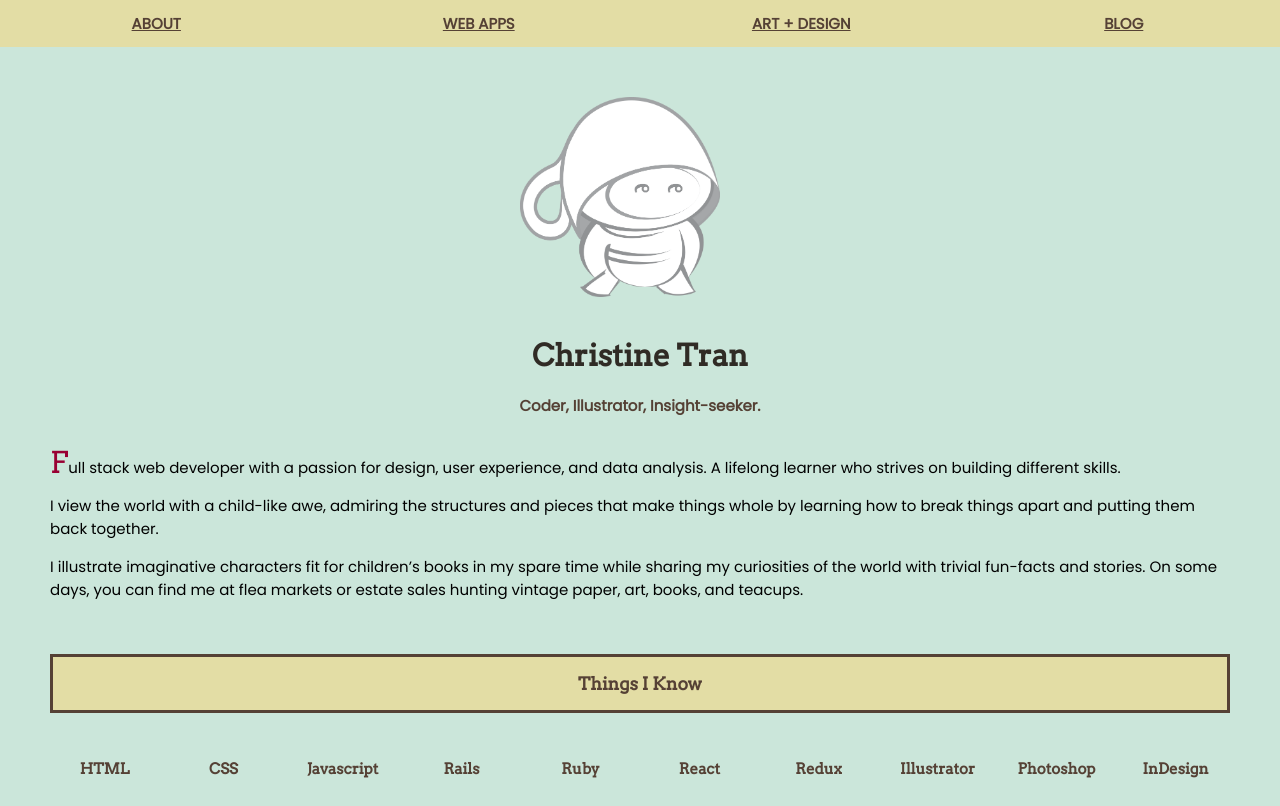
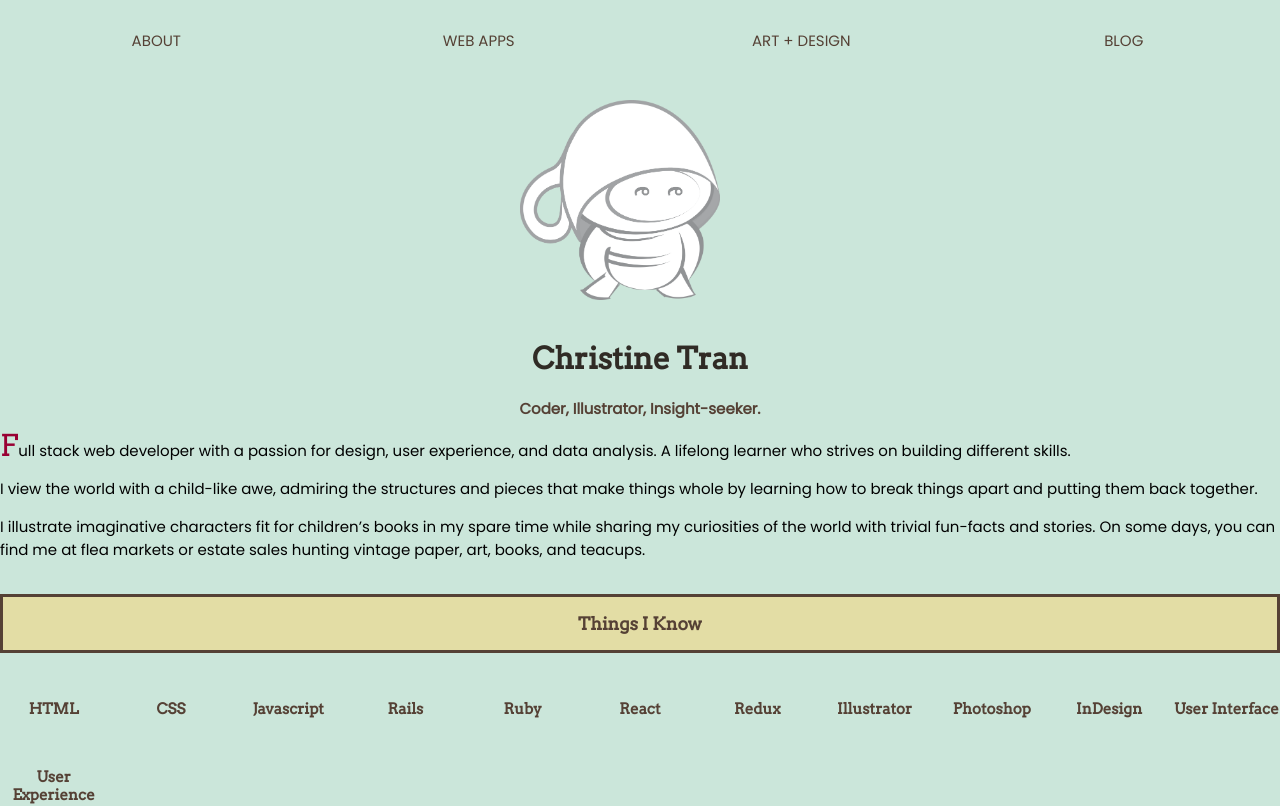
Before and after one commit to christinetran825/tofukid-website, a React (Create React App) app: page / in a window 1280 px wide. Shown: the top 806 px of the page. Built offline with nearby package versions, Linux system fonts and the light colour scheme.

Commit message:
rebuilt the grid with grid area names; added header div to wrap navbar

```diff
--- a/src/App.css
+++ b/src/App.css
@@ -24,27 +24,108 @@ img {
   max-width: 100%;
 }
 
+/* BUILD THE GRID */
+
+/*.wrapper {
+  display: grid;
+  grid-template-columns: repeat(3, 1fr);
+  grid-auto-rows: minmax(100px, auto);
+  grid-template-areas:
+    "hd   hd   hd"
+    "main main main"
+    "ft   ft   ft";
+}
+*/
+
+/*
+for mobile
+.wrapper {
+  display: grid;
+  grid-template-columns: 1fr;
+  grid-auto-rows: minmax(100px, auto);
+  grid-template-areas:
+    "hd"
+    "main"
+    "ft";
+}
+
+@media (min-width: 500px) {
+  .wrapper {
+    display: grid;
+    grid-template-columns: repeat(3, 1fr);
+    grid-auto-rows: minmax(100px, auto);
+    grid-template-areas:
+      "hd   hd   hd"
+      "main main main"
+      "ft   ft   ft";
+  }
+}
+@media (min-width: 700px) {
+  .wrapper {
+    display: grid;
+    grid-template-columns: repeat(3, 1fr);
+    grid-auto-rows: minmax(100px, auto);
+    grid-template-areas:
+      "hd   hd   hd"
+      "main main main"
+      "ft   ft   ft";
+  }
+}
+*/
+
+/* .wrapper */
+
+.wrapper {
+  display: grid;
+  grid-template-columns: 1fr;
+  grid-auto-rows: minmax(100px, auto);
+  grid-template-areas:
+    "hd"
+    "main"
+    "ft";
+}
+
+.header {
+  grid-area: hd;
+}
+
+.container {
+  /* display: grid;
+  grid-gap: 20px;
+  padding: 30px; */
+  grid-area: main;
+}
+
+.footer {
+  grid-area: ft;
+}
+
+.container h1 {
+  text-align: center;
+}
+
+
 /* Navigation */
 
 .navbar {
   display: grid;
   grid-gap: 10px;
-  grid-template-columns: repeat(auto-fit, minmax(60px, 1fr));
-  font-weight:800;
-  background-color: #E3DDA5;
+  grid-template-columns: repeat(auto-fit, minmax(100px, 1fr));
+  grid-auto-rows: minmax(80px, auto);
+  font-weight: 500;
 }
 
 .navbar a {
-  padding: 12px;
-  text-decoration: 'none';
+  text-decoration: none;
   color: #554135;
-  font-weight: 600;
+  font-weight: 500;
   text-align: center;
+  align-self: center;
 }
 
 /* Footer */
 
-footer {
+/* footer {
   text-align: center;
   display: grid;
   grid-template-rows: repeat(auto-fit, minmax(60px, 1fr));
@@ -62,23 +143,7 @@ ul.socials {
 
 .socials i {
   color: #554135;
-}
-
-/* .wrapper */
-
-.wrapper {
-  display: grid;
-}
-
-.container {
-  display: grid;
-  grid-gap: 20px;
-  padding: 30px;
-}
-
-.container h1 {
-  text-align: center;
-}
+} */
 
 /* Hero! */
 .hero {
@@ -276,7 +341,7 @@ ul.socials {
     "images"
 }
 
-@media (min-width: 1024px) {
+/* @media (min-width: 1024px) {
   .container {
     padding: 50px;
   }
@@ -291,9 +356,9 @@ ul.socials {
     grid-template-columns: 320px 1fr;
     padding: 0 20px;
   }
-}
+} */
 
-@media (min-width: 1920px) {
+/* @media (min-width: 1920px) {
   body {
     font-size: 20px;
   }
@@ -322,4 +387,4 @@ ul.socials {
     border-bottom: 3px solid #554135;
     font-size: 30px;
   }
-}
+} */
--- a/src/components/Navigation.js
+++ b/src/components/Navigation.js
@@ -4,11 +4,13 @@ import { NavLink } from 'react-router-dom'
 class Navigation extends Component {
   render(){
     return (
-      <div className='navbar'>
-        <NavLink to="/">ABOUT</NavLink>
-        <NavLink to="/web_development">WEB APPS</NavLink>
-        <NavLink to="/art_design">ART + DESIGN</NavLink>
-        <NavLink to="https://medium.com/@christinetran_81275" target="_blank">BLOG</NavLink>
+      <div className="header">
+        <nav className="navbar">
+          <NavLink to="/">ABOUT</NavLink>
+          <NavLink to="/web_development">WEB APPS</NavLink>
+          <NavLink to="/art_design">ART + DESIGN</NavLink>
+          <NavLink to="https://medium.com/@christinetran_81275" target="_blank">BLOG</NavLink>
+        </nav>
       </div>
     )
   }
```
